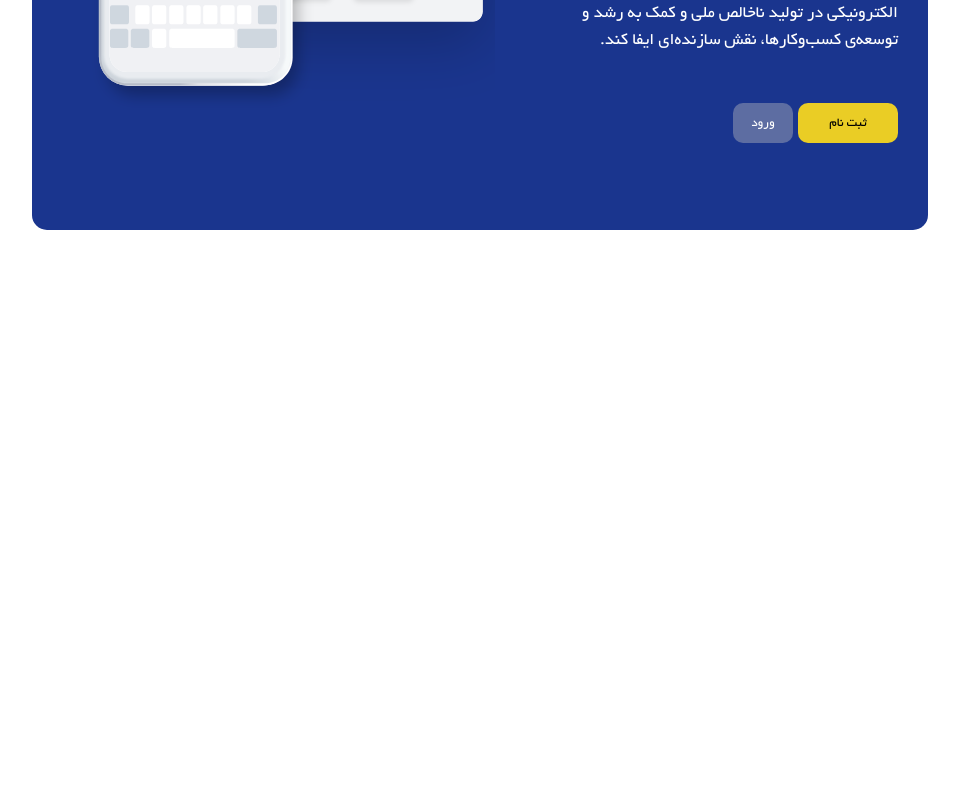
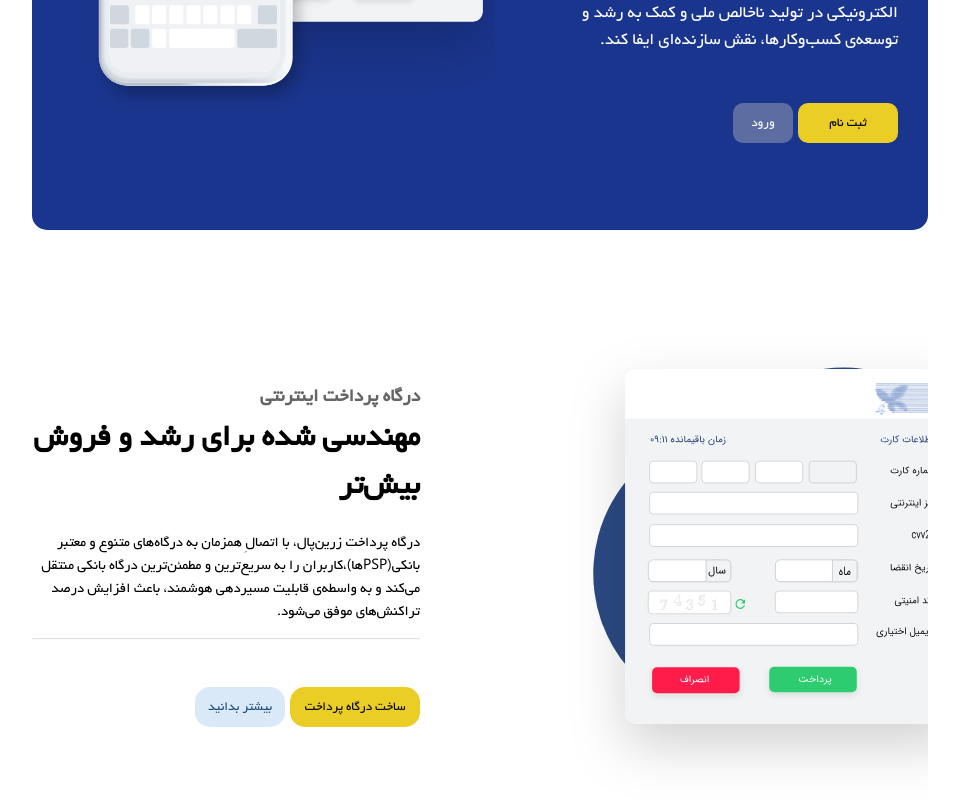
Before and after one commit to amirbt13/zarinpal-sample, a React (Create React App) app: page / in a window 1280 px wide. Shown: the part 520-1320 px from the top of the page, without its empty margins (160-1119 px from the left). Before the commit the page ends 800 px from the top, so only its background shows below. Built offline with nearby package versions, Linux system fonts and the light colour scheme.

Commit message:
pardaakht ok shod

```diff
--- a/src/App.css
+++ b/src/App.css
@@ -11,6 +11,7 @@ button {
   font-family: Yekan;
   border: none;
   cursor: pointer;
+  height: 40px;
 }
 
 .navbar {
@@ -112,3 +113,58 @@ button {
   top: 80px;
   left: 60px;
 }
+
+.pardaakht {
+  width: 100%;
+  height: 500px;
+  display: flex;
+  margin-top: 80px;
+}
+
+.pardaakht-img {
+  background: url('./images/pg.svg');
+  background-size: contain;
+  width: 45%;
+  height: 490px;
+}
+
+.pardaakht-text {
+  width: 45%;
+  margin-top: 40px;
+  margin-right: 120px;
+}
+
+.pardaakht-text h5 {
+  opacity: .6;
+  font-size: 1.2rem;
+}
+
+.pardaakht-text h3 {
+  font-size: 2rem;
+  margin-top: -30px;
+}
+
+.pardaakht-text p {
+  margin-top: -10px;
+}
+
+.pardaakht hr {
+  opacity: .3;
+}
+
+.pardaakht .buttons button {
+  margin-top: 40px;
+  margin-left: 5px;
+  border-radius: 15px;
+}
+
+.buttons .dargah{
+  width: 130px;
+  background-color: rgb(234, 205, 37);
+}
+
+.buttons .more {
+  width: 90px;
+  background-color: rgba(196, 220, 242, 0.621);
+  color: rgb(21, 72, 118);
+}
--- a/src/App.js
+++ b/src/App.js
@@ -1,6 +1,7 @@
 // Components
 import Navbar from './components/Navbar';
 import Banner from './components/Banner';
+import Pardaakht from './components/Pardaakht';
 
 import './App.css';
 
@@ -9,6 +10,7 @@ function App() {
     <div className="App">
         <Navbar />
         <Banner />
+        <Pardaakht />
     </div>
   );
 }
--- /dev/null
+++ b/src/components/Pardaakht.js
@@ -0,0 +1,29 @@
+import React from 'react'
+
+const Pardaakht = () => {
+  return (
+    <div className='pardaakht'>
+        <div className='pardaakht-img'>
+
+        </div>
+        <div className='pardaakht-text'>
+            <h5>
+            درگاه پرداخت اینترنتی
+            </h5>
+            <h3>
+            مهندسی شده برای رشد و فروش بیش‌تر
+            </h3>
+            <p>
+            درگاه پرداخت زرین‌پال، با اتصالِ همزمان به درگاه‌های متنوع و معتبر بانکی(PSPها)،کاربران را به سریع‌ترین و مطمئن‌ترین درگاه بانکی منتقل می‌کند و به واسطه‌ی قابلیت مسیردهی هوشمند، باعث افزایش درصد تراکنش‌های موفق می‌شود.
+            </p>
+            <hr />
+            <div className='buttons'>
+                <button className='dargah'>ساخت درگاه پرداخت</button>
+                <button className='more'>بیشتر بدانید</button>
+            </div>
+        </div>
+    </div>
+  )
+}
+
+export default Pardaakht
```
